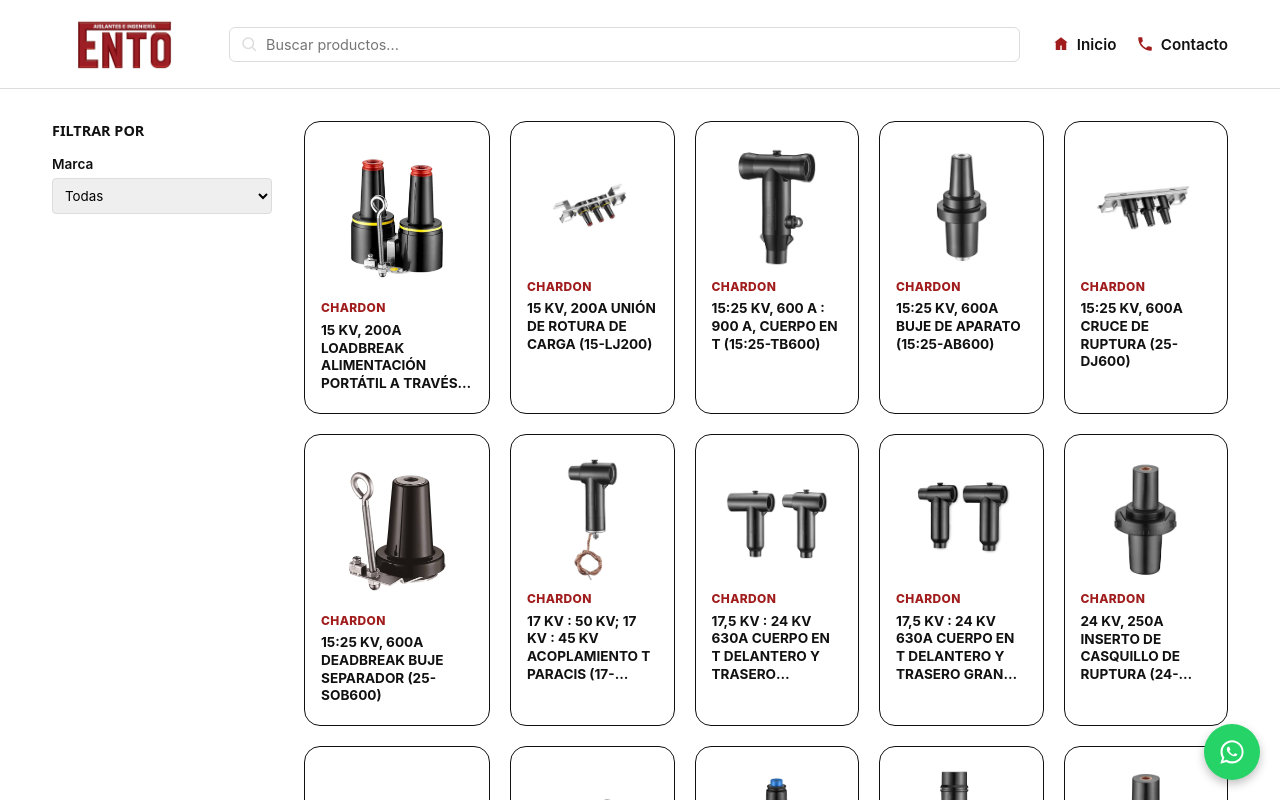
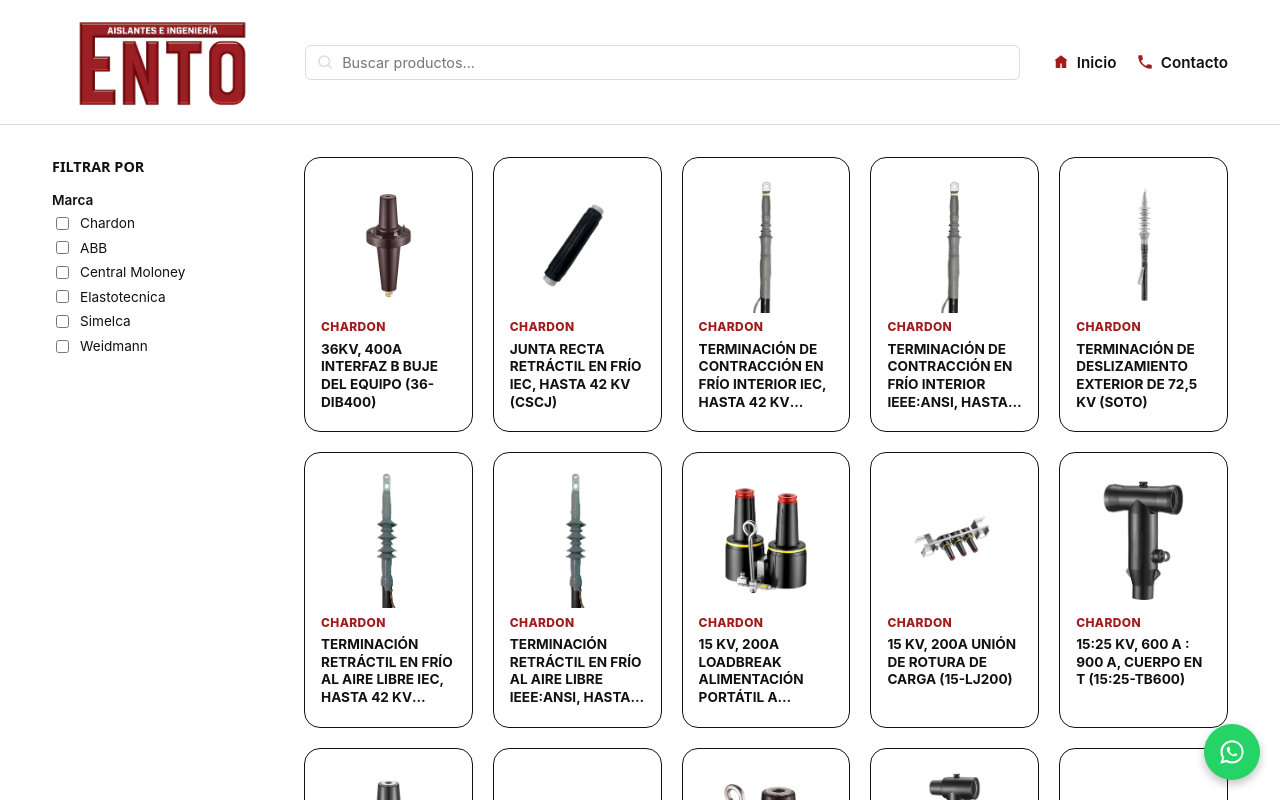
Before and after one commit to Betuntun/ENTO-WEB, an Angular app: page /productos in a window 1280 px wide. Shown: the top 800 px of the page. Built offline with nearby package versions, Linux system fonts and the light colour scheme; a web font is replaced by a local one.

Commit message:
feat: update product filtering to use checkboxes for brands and groups, enhancing user experience

```diff
--- a/src/app/features/products/products-list.html
+++ b/src/app/features/products/products-list.html
@@ -2,30 +2,34 @@
   <aside class="sidebar">
     <h2>Filtrar por</h2>
 
-    <label class="sidebar__field">
-      Marca
-      <select (change)="selectBrand($any($event.target).value || null)">
-        <option value="" [selected]="!selectedBrand()">Todas</option>
-        @for (brand of filterableBrands(); track brand.id) {
-          <option [value]="brand.id" [selected]="brand.id === selectedBrand()">
-            {{ brand.name }}
-          </option>
+    <div class="sidebar__field">
+      <span class="sidebar__label">Marca</span>
+      @for (brand of filterableBrands(); track brand.id) {
+        <label class="sidebar__checkbox">
+          <input
+            type="checkbox"
+            [checked]="selectedBrands().includes(brand.id)"
+            (change)="toggleBrand(brand.id)"
+          />
+          {{ brand.name }}
+        </label>
+      }
+    </div>
+
+    @if (selectedBrands().includes('chardon')) {
+      <div class="sidebar__field">
+        <span class="sidebar__label">Grupo</span>
+        @for (group of groupOptions(); track group.id) {
+          <label class="sidebar__checkbox">
+            <input
+              type="checkbox"
+              [checked]="selectedGroups().includes(group.id)"
+              (change)="toggleGroup(group.id)"
+            />
+            {{ group.name }}
+          </label>
         }
-      </select>
-    </label>
-
-    @if (selectedBrand() === 'chardon') {
-      <label class="sidebar__field">
-        Grupo
-        <select (change)="selectGroup($any($event.target).value || null)">
-          <option value="" [selected]="!selectedGroup()">Todos</option>
-          @for (group of groupOptions(); track group.id) {
-            <option [value]="group.id" [selected]="group.id === selectedGroup()">
-              {{ group.name }}
-            </option>
-          }
-        </select>
-      </label>
+      </div>
     }
   </aside>
 
--- a/src/app/features/products/products-list.scss
+++ b/src/app/features/products/products-list.scss
@@ -28,6 +28,13 @@
   @media (max-width: 768px) {
     flex: 0 0 auto;
     width: 100%;
+    display: grid;
+    grid-template-columns: 1fr 1fr;
+    gap: 1rem;
+
+    h2 {
+      grid-column: 1 / -1;
+    }
   }
 }
 
@@ -38,11 +45,26 @@
   font-size: 0.85rem;
   font-weight: 600;
 
-  select {
-    padding: 0.5rem;
-    border: 1px solid var(--color-gray-medium);
-    border-radius: 4px;
-    font-family: var(--font-body);
+  &:only-child {
+    @media (max-width: 768px) {
+      grid-column: 1 / -1;
+    }
+  }
+}
+
+.sidebar__label {
+  color: var(--color-black);
+}
+
+.sidebar__checkbox {
+  display: flex;
+  align-items: center;
+  gap: 0.5rem;
+  font-weight: 400;
+  font-size: 0.85rem;
+
+  input {
+    accent-color: var(--color-primary);
   }
 }
 
@@ -55,6 +77,15 @@
   display: grid;
   grid-template-columns: repeat(3, 1fr);
   gap: 1.25rem;
+
+  // Sin esto, cada grid item toma como ancho mínimo el max-content de su
+  // contenido (no el ancho 1fr asignado) — con tarjetas insertándose durante
+  // el scroll infinito, eso hace que Safari/iOS recalcule ese mínimo de forma
+  // inconsistente entre columnas por un frame y una tarjeta se vea más ancha
+  // que su vecina hasta que el layout se estabiliza.
+  > * {
+    min-width: 0;
+  }
 
   @media (min-width: 900px) {
     grid-template-columns: repeat(4, 1fr);
--- a/src/app/features/products/products-list.ts
+++ b/src/app/features/products/products-list.ts
@@ -12,13 +12,22 @@
 import { toSignal } from '@angular/core/rxjs-interop';
 import { isPlatformBrowser } from '@angular/common';
 import { PLATFORM_ID } from '@angular/core';
-import { DataService, normalizeSearchText, sortChardonFirst } from '../../core/services/data.service';
+import {
+  DataService,
+  normalizeSearchText,
+  sortChardonFirst,
+  sortChardonMultiGroupFirst,
+} from '../../core/services/data.service';
 import { SeoService } from '../../core/services/seo.service';
 import { Product } from '../../core/models';
 import { ProductCard } from '../../shared/components/product-card/product-card';
 import { ProductModal } from '../../shared/components/product-modal/product-modal';
 
 const PAGE_SIZE = 20;
+
+function parseList(raw: string | null): string[] {
+  return raw ? raw.split(',').filter(Boolean) : [];
+}
 
 @Component({
   selector: 'app-products-list',
@@ -39,12 +48,12 @@
     initialValue: this.route.snapshot.queryParamMap,
   });
 
-  protected readonly selectedBrand = computed(() => this.queryParams().get('brand'));
-  // El filtro de grupo solo tiene efecto cuando la marca activa es Chardon (única con grupos).
-  // Así, una URL con ?group=x sin ?brand=chardon (ej. compartida a mano) no deja un filtro
-  // "fantasma" activo que no se refleje en el sidebar.
-  protected readonly selectedGroup = computed(() =>
-    this.selectedBrand() === 'chardon' ? this.queryParams().get('group') : null,
+  protected readonly selectedBrands = computed(() => parseList(this.queryParams().get('brand')));
+  // El filtro de grupo solo tiene efecto cuando Chardon está entre las marcas marcadas (única con
+  // grupos). Así, una URL con ?group=x sin Chardon en ?brand= (ej. compartida a mano) no deja un
+  // filtro "fantasma" activo que no se refleje en el sidebar.
+  protected readonly selectedGroups = computed(() =>
+    this.selectedBrands().includes('chardon') ? parseList(this.queryParams().get('group')) : [],
   );
   protected readonly searchTerm = computed(() => this.queryParams().get('q') ?? '');
 
@@ -53,7 +62,7 @@
   );
 
   protected readonly groupOptions = computed(() =>
-    this.selectedBrand() === 'chardon' ? this.data.groupsForBrand('chardon')() : [],
+    this.selectedBrands().includes('chardon') ? this.data.groupsForBrand('chardon')() : [],
   );
 
   // Mapa brandId -> nombre normalizado, para poder buscar también por marca
@@ -67,15 +76,22 @@
   });
 
   protected readonly filteredProducts = computed(() => {
-    const brandId = this.selectedBrand();
-    const groupId = this.selectedGroup();
+    const brandIds = this.selectedBrands();
+    const groupIds = this.selectedGroups();
     const term = normalizeSearchText(this.searchTerm().trim());
 
-    let list = brandId ? this.data.productsByBrand(brandId)() : sortChardonFirst(this.data.products());
+    let list = brandIds.length
+      ? this.data.products().filter((p) => brandIds.includes(p.brandId))
+      : this.data.products();
 
-    if (groupId) {
-      list = list.filter((p) => p.groupIds.includes(groupId));
+    if (groupIds.length) {
+      list = list.filter((p) => p.brandId !== 'chardon' || p.groupIds.some((g) => groupIds.includes(g)));
     }
+
+    // Preserva la regla de negocio: los productos Chardon con múltiples grupos van primero
+    // dentro de Chardon, y Chardon va primero en el listado general.
+    list = sortChardonFirst(sortChardonMultiGroupFirst(list));
+
     if (term) {
       const brandNames = this.brandNamesById();
       list = list.filter(
@@ -101,15 +117,16 @@
   constructor() {
     effect(() => {
       // Cualquier cambio de filtro reinicia la ventana visible a la primera página.
-      this.selectedBrand();
-      this.selectedGroup();
+      this.selectedBrands();
+      this.selectedGroups();
       this.searchTerm();
       this.visibleCount.set(PAGE_SIZE);
     });
 
     effect(() => {
-      const brandId = this.selectedBrand();
-      const brand = brandId ? this.data.brands().find((b) => b.id === brandId) : null;
+      const brandIds = this.selectedBrands();
+      const brand =
+        brandIds.length === 1 ? this.data.brands().find((b) => b.id === brandIds[0]) : null;
       const title = brand ? `Productos ${brand.name} — ENTO` : 'Catálogo de productos — ENTO';
       const description = brand
         ? `Explora los productos de ${brand.name} disponibles en ENTO Aislantes e Ingeniería.`
@@ -147,12 +164,25 @@
     inject(DestroyRef).onDestroy(() => this.observer?.disconnect());
   }
 
-  selectBrand(brandId: string | null): void {
-    this.navigateWithFilters({ brand: brandId, group: null });
+  toggleBrand(brandId: string): void {
+    const current = this.selectedBrands();
+    const next = current.includes(brandId)
+      ? current.filter((id) => id !== brandId)
+      : [...current, brandId];
+
+    this.navigateWithFilters({
+      brand: next.length ? next.join(',') : null,
+      ...(next.includes('chardon') ? {} : { group: null }),
+    });
   }
 
-  selectGroup(groupId: string | null): void {
-    this.navigateWithFilters({ group: groupId });
+  toggleGroup(groupId: string): void {
+    const current = this.selectedGroups();
+    const next = current.includes(groupId)
+      ? current.filter((id) => id !== groupId)
+      : [...current, groupId];
+
+    this.navigateWithFilters({ group: next.length ? next.join(',') : null });
   }
 
   openProduct(product: Product): void {
--- a/src/app/shared/components/footer/footer.html
+++ b/src/app/shared/components/footer/footer.html
@@ -39,12 +39,7 @@
 
   <div class="footer__block">
     <h3>Ubicación</h3>
-    <!-- TODO: reemplazar por la URL corregida de Maps que enviará el PM (ver ESPECIFICACIONES.md, sección 11) -->
-    <a
-      href="https://www.google.com/maps/search/?api=1&query=Col%C3%B3n+1020+Col.+Moderna+Guadalajara+Jalisco"
-      target="_blank"
-      rel="noopener"
-    >
+    <a href="https://maps.app.goo.gl/LnmEbARX1jY9B35D7?g_st=iw" target="_blank" rel="noopener">
       <svg class="footer__icon" viewBox="0 0 24 24" fill="currentColor" aria-hidden="true">
         <path
           d="M12 2c-4.42 0-8 3.58-8 8 0 5.25 8 12 8 12s8-6.75 8-12c0-4.42-3.58-8-8-8zm0 11a3 3 0 1 1 0-6 3 3 0 0 1 0 6z"
--- a/src/app/shared/components/header/header.scss
+++ b/src/app/shared/components/header/header.scss
@@ -8,7 +8,7 @@
   display: flex;
   align-items: center;
   gap: 2rem;
-  padding: 1rem var(--content-padding-x);
+  padding: 0.75rem var(--content-padding-x);
   max-width: 1240px;
   margin-inline: auto;
   box-sizing: border-box;
@@ -17,7 +17,7 @@
     flex-direction: column;
     align-items: stretch;
     gap: 0.75rem;
-    padding: 0.75rem var(--content-padding-x);
+    padding: 0.6rem var(--content-padding-x);
   }
 }
 
@@ -28,7 +28,7 @@
   margin: 0 1.5rem;
 
   img {
-    height: 56px;
+    height: 100px;
     width: auto;
     object-fit: contain;
   }
@@ -38,7 +38,7 @@
     justify-content: center;
 
     img {
-      height: 44px;
+      height: 72px;
     }
   }
 }
```
